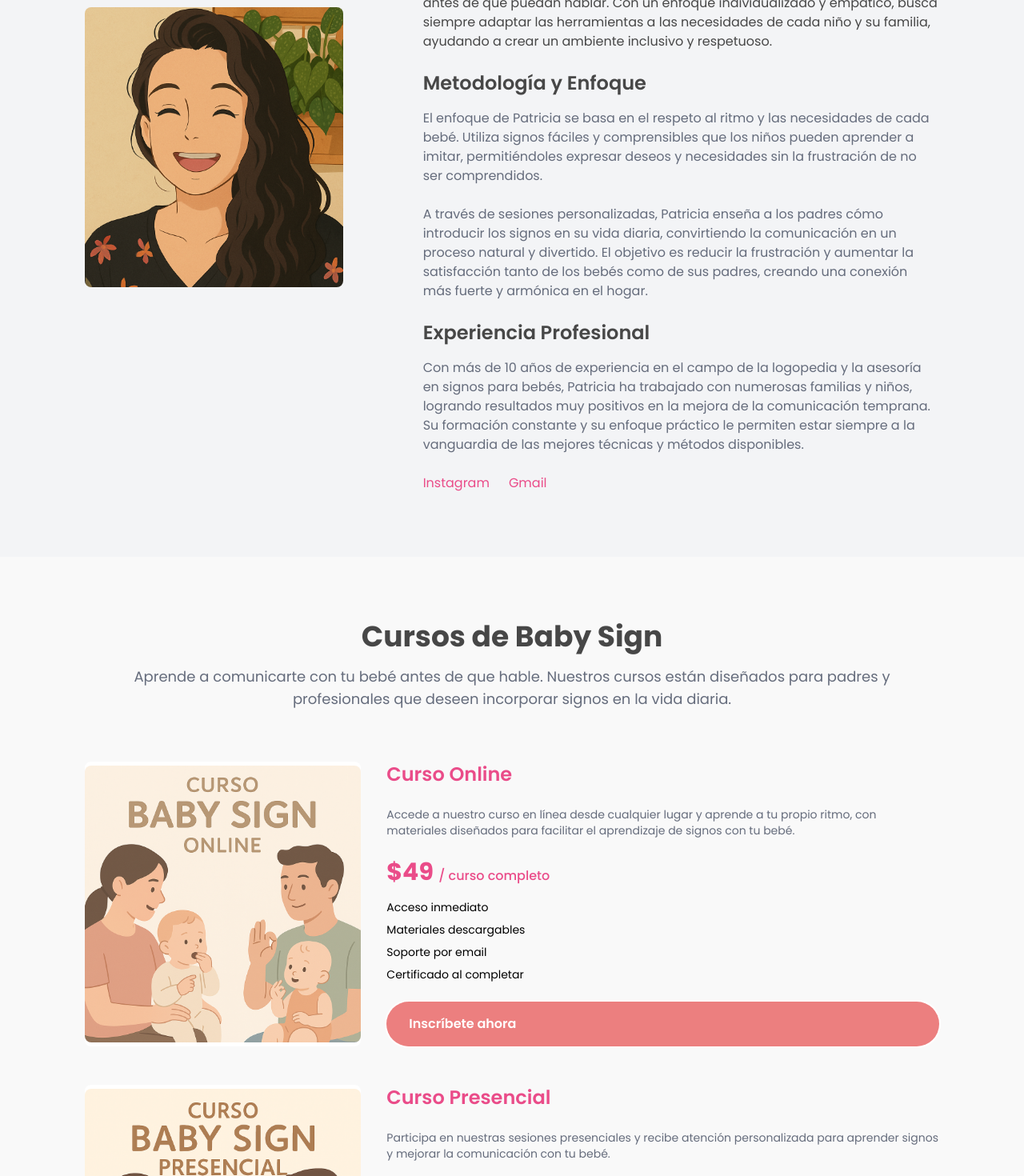
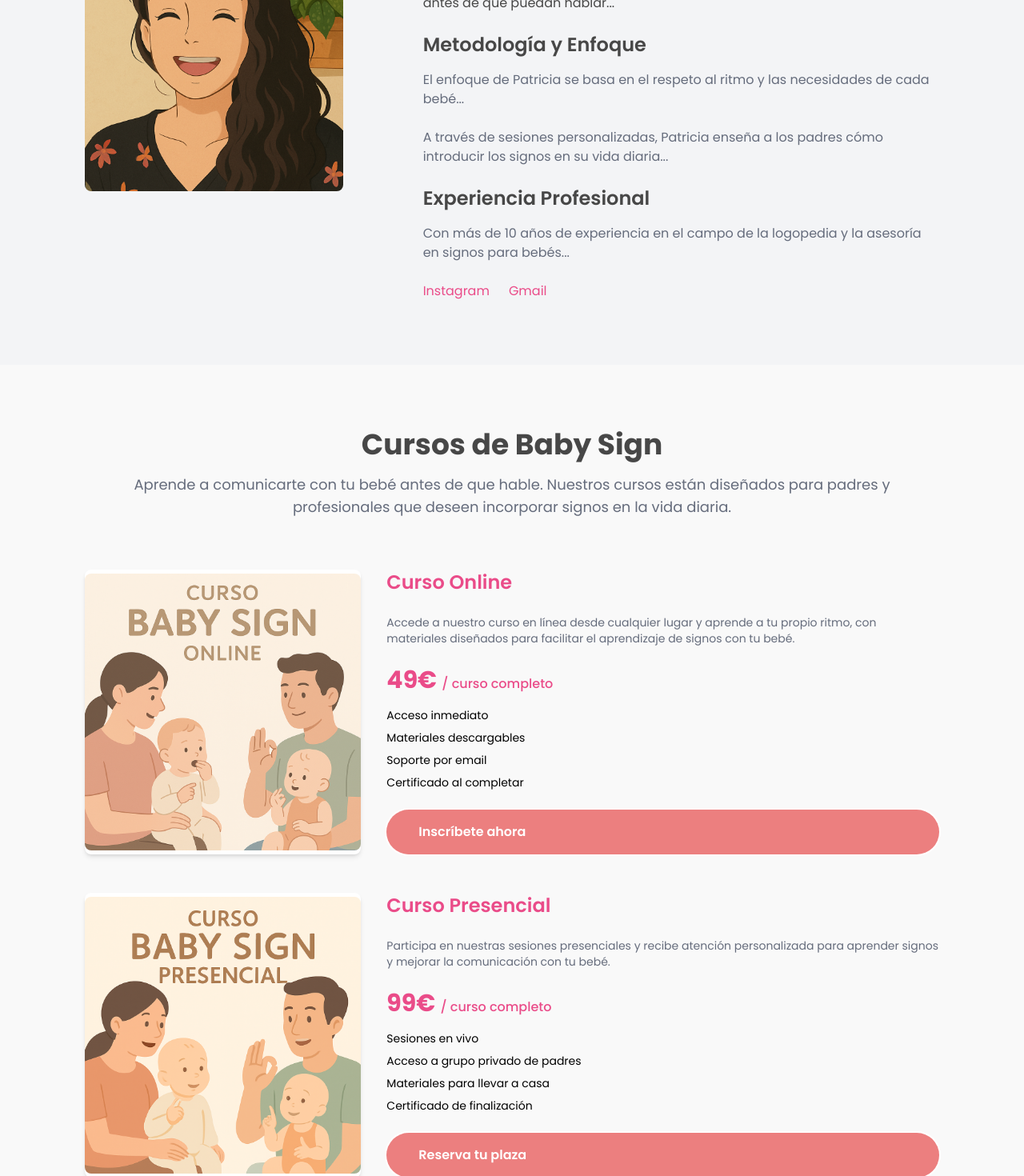
Before and after one commit to DevRodrigoPdp/landing-signos, a React (Vite) app: page / in a window 1280 px wide. Shown: the part 1880-3350 px from the top of the page at 80% size. Built offline with nearby package versions, Linux system fonts and the light colour scheme; a web font is replaced by a local one.

Commit message:
Animaciones e icono

```diff
--- a/index.html
+++ b/index.html
@@ -2,7 +2,7 @@
 <html lang="en">
   <head>
     <meta charset="UTF-8" />
-    <link rel="icon" type="image/svg+xml" href="/vite.svg" />
+    <link rel="icon" type="image/svg+xml" href="/icono-web.svg" />
     <meta name="viewport" content="width=device-width, initial-scale=1.0" />
     <link rel="preconnect" href="https://fonts.googleapis.com">
 <link rel="preconnect" href="https://fonts.gstatic.com" crossorigin>
--- a/src/App.css
+++ b/src/App.css
@@ -3,3 +3,6 @@
   text-align: center;
 
 }
+html {
+  scroll-behavior: smooth;
+}
--- a/src/components/Formaciones.jsx
+++ b/src/components/Formaciones.jsx
@@ -1,5 +1,6 @@
-import online from '../images/babysign-online.png'
-import presencial from '../images/babysign-presencial.png'
+import { motion } from 'framer-motion';
+import online from '../images/babysign-online.png';
+import presencial from '../images/babysign-presencial.png';
 
 export const Formaciones = () => {
   return (
@@ -11,63 +12,54 @@ export const Formaciones = () => {
         </div>
 
         {/* Curso Online */}
-        <div className="flex flex-col md:flex-row gap-8 mb-12 w-full justify-center items-center md:items-stretch">
-          {/* Imagen del curso Online */}
-          <div className="w-full md:w-1/3 aspect-[4/3] overflow-hidden rounded-lg flex justify-center items-center bg-white">
-            <img
-              src={online} // Reemplazar con la imagen correspondiente
-              alt="Curso Online Baby Sign"
-              className="rounded-lg w-full h-auto"
-            />
+        <motion.div
+          className="flex flex-col md:flex-row gap-8 mb-12 w-full justify-center items-center md:items-stretch"
+          initial={{ opacity: 0, y: 50 }}
+          whileInView={{ opacity: 1, y: 0 }}
+          transition={{ duration: 0.6 }}
+          viewport={{ once: true }}
+        >
+          <div className="w-full md:w-1/3 aspect-[4/3] overflow-hidden rounded-lg flex justify-center items-center bg-white shadow-md">
+            <img src={online} alt="Curso Online Baby Sign" className="rounded-lg w-full h-auto" />
           </div>
-
-          {/* Texto del curso Online */}
           <div className="w-full md:w-2/3 text-center md:text-left flex flex-col justify-center">
             <h3 className="text-2xl font-semibold text-[#ea4c89] mb-4">Curso Online</h3>
             <p className="text-sm text-[#656c7c] mt-2 mb-6">Accede a nuestro curso en línea desde cualquier lugar y aprende a tu propio ritmo, con materiales diseñados para facilitar el aprendizaje de signos con tu bebé.</p>
-            <div className="text-3xl font-bold text-[#ea4c89] mb-4">$49 <span className="text-base font-medium">/ curso completo</span></div>
+            <div className="text-3xl font-bold text-[#ea4c89] mb-4"> 49€ <span className="text-base font-medium">/ curso completo</span></div>
             <ul className="text-sm space-y-2 mb-6">
               <li>Acceso inmediato</li>
               <li>Materiales descargables</li>
               <li>Soporte por email</li>
               <li>Certificado al completar</li>
             </ul>
-            <button className="animated-button">
-              <span className="circle"></span>
-              <span className="text">Inscríbete ahora</span>
-            </button>
+            <button className="animated-button">Inscríbete ahora</button>
           </div>
-        </div>
+        </motion.div>
 
         {/* Curso Presencial */}
-        <div className="flex flex-col md:flex-row gap-8 mb-12 w-full justify-center items-center md:items-stretch">
-          {/* Imagen del curso Presencial */}
-          <div className="w-full md:w-1/3 aspect-[4/3] overflow-hidden rounded-lg flex justify-center items-center bg-white">
-            <img
-              src={presencial} // Reemplazar con la imagen correspondiente
-              alt="Curso Presencial Baby Sign"
-              className="rounded-lg w-full h-auto"
-            />
+        <motion.div
+          className="flex flex-col md:flex-row gap-8 mb-12 w-full justify-center items-center md:items-stretch"
+          initial={{ opacity: 0, y: 50 }}
+          whileInView={{ opacity: 1, y: 0 }}
+          transition={{ duration: 0.6, delay: 0.2 }}
+          viewport={{ once: true }}
+        >
+          <div className="w-full md:w-1/3 aspect-[4/3] overflow-hidden rounded-lg flex justify-center items-center bg-white shadow-md">
+            <img src={presencial} alt="Curso Presencial Baby Sign" className="rounded-lg w-full h-auto" />
           </div>
-
-          {/* Texto del curso Presencial */}
           <div className="w-full md:w-2/3 text-center md:text-left flex flex-col justify-center">
             <h3 className="text-2xl font-semibold text-[#ea4c89] mb-4">Curso Presencial</h3>
             <p className="text-sm text-[#656c7c] mt-2 mb-6">Participa en nuestras sesiones presenciales y recibe atención personalizada para aprender signos y mejorar la comunicación con tu bebé.</p>
-            <div className="text-3xl font-bold text-[#ea4c89] mb-4">$99 <span className="text-base font-medium">/ curso completo</span></div>
+            <div className="text-3xl font-bold text-[#ea4c89] mb-4">99€ <span className="text-base font-medium">/ curso completo</span></div>
             <ul className="text-sm space-y-2 mb-6">
               <li>Sesiones en vivo</li>
               <li>Acceso a grupo privado de padres</li>
               <li>Materiales para llevar a casa</li>
               <li>Certificado de finalización</li>
             </ul>
-            <button className="animated-button">
-              <span className="circle"></span>
-              <span className="text">Reserva tu plaza</span>
-            </button>
+            <button className="animated-button">Reserva tu plaza</button>
           </div>
-        </div>
-
+        </motion.div>
       </div>
     </section>
   );
--- a/src/components/Header.jsx
+++ b/src/components/Header.jsx
@@ -42,7 +42,7 @@ export const Header = () => {
         <nav className="hidden md:flex space-x-6 items-center border-none rounded-full p-3 font-bold">
           <a href="#home" className="hover:text-[#b15050] transition">Inicio</a>
           <a href="#about" className="hover:text-[#b15050] transition">¿Qué es el Baby Sign?</a>
-          <a href="#instructor" className="hover:text-[#b15050] transition">Sobre mí</a>
+          <a href="#about" className="hover:text-[#b15050] transition">Sobre mí</a>
           <a href="#contact" className="hover:text-[#b15050] transition">Contacto</a>
           <a href="#formaciones" className="ml-4 bg-[#ec7f7f] text-white px-4 py-2 rounded-full hover:bg-[#b15050] transition">
             Reserva tu curso
@@ -59,7 +59,7 @@ export const Header = () => {
         <a href="#home" className="hover:text-[#37595e] transition">Inicio</a>
         <a href="#about" className="hover:text-[#37595e] transition">¿Qué es el Baby Sign?</a>
         <a href="#formaciones" className="hover:text-[#37595e] transition">Formaciones</a>
-        <a href="#instructor" className="hover:text-[#37595e] transition">Sobre mí</a>
+        <a href="#about" className="hover:text-[#37595e] transition">Sobre mí</a>
         <a href="#contact" className="hover:text-[#37595e] transition">Contacto</a>
         <a href="#formaciones" className="ml-4 bg-[#37595e] text-white px-4 py-2 rounded-full hover:bg-[#65949b] transition">
           Reserva tu curso
--- a/src/components/SobreElProfesional.jsx
+++ b/src/components/SobreElProfesional.jsx
@@ -1,20 +1,34 @@
-import fotoPerfil from '../images/foto-perfil.png'
+import { motion } from 'framer-motion';
+import fotoPerfil from '../images/foto-perfil.png';
 
 export const SobreElProfesional = () => {
   return (
-    <section className="w-full py-20 bg-[#F3F4F6]">
+    <section id="about"className="w-full py-20 bg-[#F3F4F6]">
       <div className="max-w-[1100px] mx-auto flex flex-col md:flex-row items-center px-4">
-        {/* Imagen a la izquierda */}
-        <div className="w-full md:w-1/3 mb-8 md:mb-0 flex justify-center md:mr-25">
+
+        {/* Imagen a la izquierda con animación */}
+        <motion.div
+          className="w-full md:w-1/3 mb-8 md:mb-0 flex justify-center md:mr-25"
+          initial={{ opacity: 0, x: -50 }}
+          whileInView={{ opacity: 1, x: 0 }}
+          transition={{ duration: 0.6 }}
+          viewport={{ once: true }}
+        >
           <img
             src={fotoPerfil}
             alt="Patricia Puerta del Pozo"
             className="w-full md:w-[325px] md:h-[350px] object-cover rounded-lg mb-4 md:mb-0"
           />
-        </div>
+        </motion.div>
 
-        {/* Texto a la derecha */}
-        <div className="w-full md:w-2/3 text-center md:text-left">
+        {/* Texto a la derecha con animación */}
+        <motion.div
+          className="w-full md:w-2/3 text-center md:text-left"
+          initial={{ opacity: 0, x: 50 }}
+          whileInView={{ opacity: 1, x: 0 }}
+          transition={{ duration: 0.6, delay: 0.2 }}
+          viewport={{ once: true }}
+        >
           <h1 className="text-3xl md:text-4xl font-bold text-[#474747] mb-4">Sobre Patricia Puerta del Pozo</h1>
           <p className="text-lg text-[#656c7c] mb-6">
             Patricia Puerta del Pozo es una logopeda altamente capacitada y asesora en signos para bebés, con una pasión
@@ -23,30 +37,21 @@ export const SobreElProfesional = () => {
 
           <p className="text-base text-[#474747] mb-6">
             A lo largo de su carrera, Patricia ha trabajado con numerosas familias, utilizando el método de Baby Sign para
-            facilitar la comunicación de los niños antes de que puedan hablar. Con un enfoque individualizado y empático,
-            busca siempre adaptar las herramientas a las necesidades de cada niño y su familia, ayudando a crear un ambiente
-            inclusivo y respetuoso.
+            facilitar la comunicación de los niños antes de que puedan hablar...
           </p>
 
           <h2 className="text-2xl font-semibold text-[#474747] mb-4">Metodología y Enfoque</h2>
           <p className="text-base text-[#656c7c] mb-6">
-            El enfoque de Patricia se basa en el respeto al ritmo y las necesidades de cada bebé. Utiliza signos fáciles y
-            comprensibles que los niños pueden aprender a imitar, permitiéndoles expresar deseos y necesidades sin la
-            frustración de no ser comprendidos.
+            El enfoque de Patricia se basa en el respeto al ritmo y las necesidades de cada bebé...
           </p>
 
           <p className="text-base text-[#656c7c] mb-6">
-            A través de sesiones personalizadas, Patricia enseña a los padres cómo introducir los signos en su vida diaria,
-            convirtiendo la comunicación en un proceso natural y divertido. El objetivo es reducir la frustración y aumentar
-            la satisfacción tanto de los bebés como de sus padres, creando una conexión más fuerte y armónica en el hogar.
+            A través de sesiones personalizadas, Patricia enseña a los padres cómo introducir los signos en su vida diaria...
           </p>
 
           <h2 className="text-2xl font-semibold text-[#474747] mb-4">Experiencia Profesional</h2>
           <p className="text-base text-[#656c7c] mb-6">
-            Con más de 10 años de experiencia en el campo de la logopedia y la asesoría en signos para bebés, Patricia ha
-            trabajado con numerosas familias y niños, logrando resultados muy positivos en la mejora de la comunicación
-            temprana. Su formación constante y su enfoque práctico le permiten estar siempre a la vanguardia de las mejores
-            técnicas y métodos disponibles.
+            Con más de 10 años de experiencia en el campo de la logopedia y la asesoría en signos para bebés...
           </p>
 
           <div className="flex justify-center md:justify-start gap-6">
@@ -65,7 +70,7 @@ export const SobreElProfesional = () => {
               Gmail
             </a>
           </div>
-        </div>
+        </motion.div>
       </div>
     </section>
   );
--- a/src/index.css
+++ b/src/index.css
@@ -2,6 +2,9 @@
 :root {
   font-family: 'Poppins';
   background-color: #EDDADD;
+}
+html {
+  scroll-behavior: smooth;
 }
 /* From Uiverse.io by alexmaracinaru */
 /* From Uiverse.io by cssbuttons-io */
```
Also changed, not shown: src/components/Hero.jsx (+7 -1 lines), public/icono-web.svg (added), public/icono-web2.svg (added).
